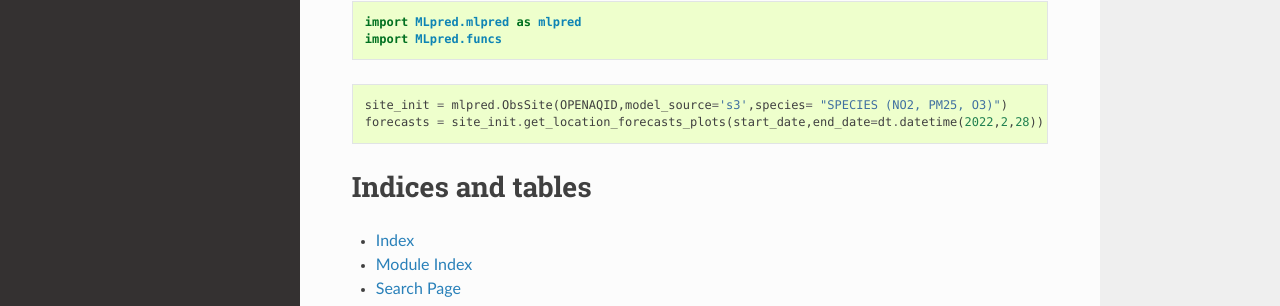
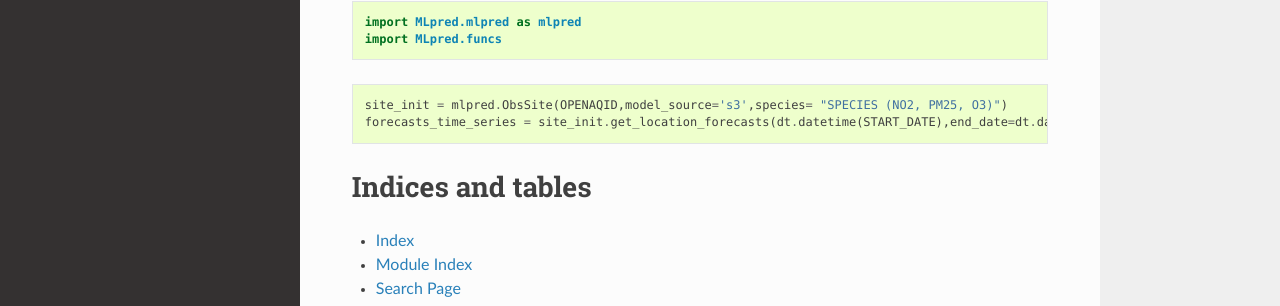
Before and after one commit to noussairlazrak/MLpred, a Sphinx documentation site: the page built from docs/source/index.rst, in a window 1280 px wide and 1109 px high. Shown: the part 678-984 px from the top of the window. Built offline with Sphinx 7.4.7 and the Read the Docs theme 2.0.0, drawn with Linux system fonts in a browser that asks for light colours; pages that are not in the unit, such as notebooks, are missing from menus.

Commit message:
Update index.rst

```diff
--- a/docs/source/index.rst
+++ b/docs/source/index.rst
@@ -34,7 +34,7 @@
 .. code-block:: Python
 
     site_init = mlpred.ObsSite(OPENAQID,model_source='s3',species= "SPECIES (NO2, PM25, O3)")
-    forecasts = site_init.get_location_forecasts_plots(start_date,end_date=dt.datetime(2022,2,28))
+    forecasts_time_series = site_init.get_location_forecasts(dt.datetime(START_DATE),end_date=dt.datetime(END_DATE), output ="plot")
 
 
 .. toctree::
```
